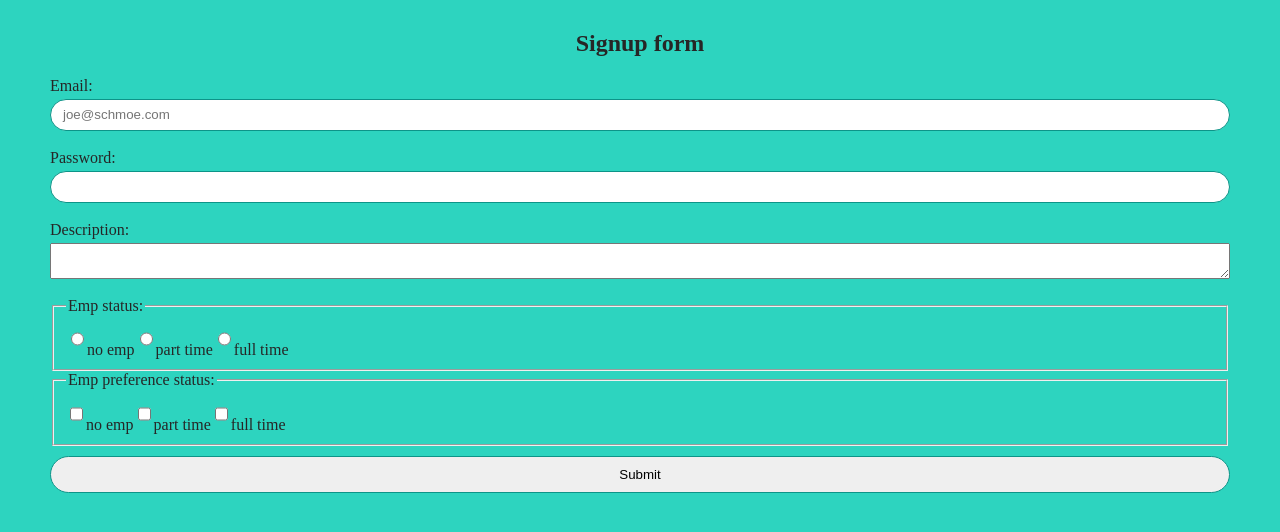
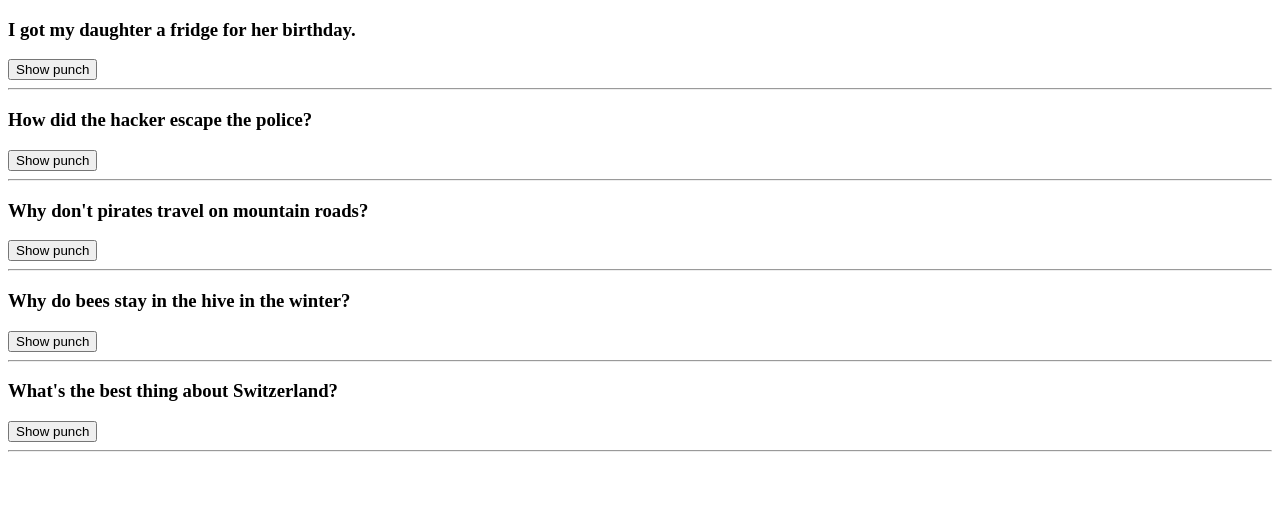
Before and after one commit to Urahara-99/chef-claude, a React (Vite) app: page / in a window 1280 px wide. Shown: the top 532 px of the page. Built offline with nearby package versions, Linux system fonts and the light colour scheme.

Commit message:
Form Action 2

```diff
--- a/src/App.jsx
+++ b/src/App.jsx
@@ -3,17 +3,22 @@ import FormSubmit from './components/FormSubmit'
 import Header from './components/Header'
 import Main from './components/Main'
 import Rough from './components/Rough'
+import jokesData from "./data"
 
 
-function App() {
-
+export default function App() {
+  const jokeElements = jokesData.map(joke => {
+      return (
+          <Rough
+              key={joke.id}
+              setup={joke.setup}
+              punchline={joke.punchline}
+          />
+      )
+  })
   return (
-    <>
-      {/* <Header />
-      <Main /> */}
-      <FormAction />
-    </>
+      <div>
+          {jokeElements}
+      </div>
   )
 }
-
-export default App
--- a/src/Main.css
+++ b/src/Main.css
@@ -59,52 +59,3 @@ form > button::before{
     content: "+";
     margin-right: 5px;
 }
-
-
-  */
-  * {
-    box-sizing: border-box;
-}
-
-body {
-    margin: 0;
-    padding: 10px;
-    background-color: #2DD4BF;
-    color: #262626;
-}
-
-h1 {
-    text-align: center;
-}
-
-form {
-    padding-inline: 40px;
-    display: flex;
-    flex-direction: column;
-}
-
-label {
-    margin-bottom: 4px;
-}
-
-input {
-    border-radius: 100px;
-    border: 1px solid #0D9488;
-    height: 2rem;
-    text-indent: 10px;
-}
-
-button {
-    border-radius: 100px;
-    border: 1px solid #0D9488;
-    padding: 10px 30px;
-    cursor: pointer;
-    margin-top: 10px;
-    transition: all 0.1s ease-in-out;
-}
-
-button:hover {
-    background-color: #115E59;
-    border-color: #042F2E;
-    color: white;
-}
--- a/src/components/FormAction.jsx
+++ b/src/components/FormAction.jsx
@@ -7,10 +7,19 @@ const FormAction = () => {
         const pass= event.get("password")
         const emp= event.get("emp")
         const pre= event.getAll("preference")
+        const food= event.get("food")
         console.log(gmail);
         console.log(pass);
         console.log(emp);
         console.log(pre);
+        console.log(food);
+        console.log(Object.fromEntries(event)); //to retrive every data from the from as a object. however the checkbox still only give one value.
+        const addCheckboxData= {
+          ...Object.fromEntries(event),
+          pre
+        }
+        console.log(addCheckboxData); //this will do the checkbox addition in the object array
+
       }
   return (
     <section>
@@ -60,7 +69,13 @@ const FormAction = () => {
             </label>
           </fieldset>
 
-
+          <label>Emp food preference</label>
+            <select name='food'>
+              <option >--choose from choice--</option>
+              <option value='chicken'>chicken</option>
+              <option value='fried rice'>fried rice</option>
+              <option value='veggies'>veggies</option>
+            </select>
           <button>Submit</button>
 
         </form>
--- a/src/components/Rough.jsx
+++ b/src/components/Rough.jsx
@@ -1,22 +1,19 @@
 import React from 'react'
+export default function Joke(props) {
 
-export default function Rough() {
+  const [isShown, setIsShown]= React.useState(false);
 
-    const [myFavoriteThings, setmyFavouriteThings] = React.useState([])
-    const allFavoriteThings = ["💦🌹", "😺", "💡", "🔥🧤", "🟤🎁",
-    "🐴", "🍎🥧", "🚪🔔", "🛷🔔", "🥩🍝"]
-    const thingsElements = myFavoriteThings.map(thing => <p key={thing}>{thing}</p>)
+  function toggleShown() {
+    setIsShown(prevShown => !prevShown)
+}
 
-    function addFavoriteThing() {
-        setmyFavouriteThings(prev=>[...prev, allFavoriteThings[prev.length]])
-    }
+return (
+    <div>
+        {props.setup && <h3>{props.setup}</h3>}
+        {isShown && <p>{props.punchline}</p>}
+        <button onClick={toggleShown} >{isShown ? "Hide punch" : "Show punch"}</button>
+        <hr />
+    </div>
+)
 
-    return (
-      <main>
-        <button onClick={addFavoriteThing}>Add item</button>
-        <section aria-live="polite">
-          {thingsElements}
-        </section>
-      </main>
-    )
-  }
+}
--- /dev/null
+++ b/src/data.js
@@ -0,0 +1,27 @@
+export default [
+    {
+        id: 1,
+        setup: "I got my daughter a fridge for her birthday.",
+        punchline: "I can't wait to see her face light up when she opens it."
+    },
+    {
+        id: 2,
+        setup: "How did the hacker escape the police?",
+        punchline: "He just ransomware!"
+    },
+    {
+        id: 3,
+        setup: "Why don't pirates travel on mountain roads?",
+        punchline: "Scurvy."
+    },
+    {
+        id: 4,
+        setup: "Why do bees stay in the hive in the winter?",
+        punchline: "Swarm."
+    },
+    {
+        id: 5,
+        setup: "What's the best thing about Switzerland?",
+        punchline: "I don't know, but the flag is a big plus!"
+    }
+]
```
